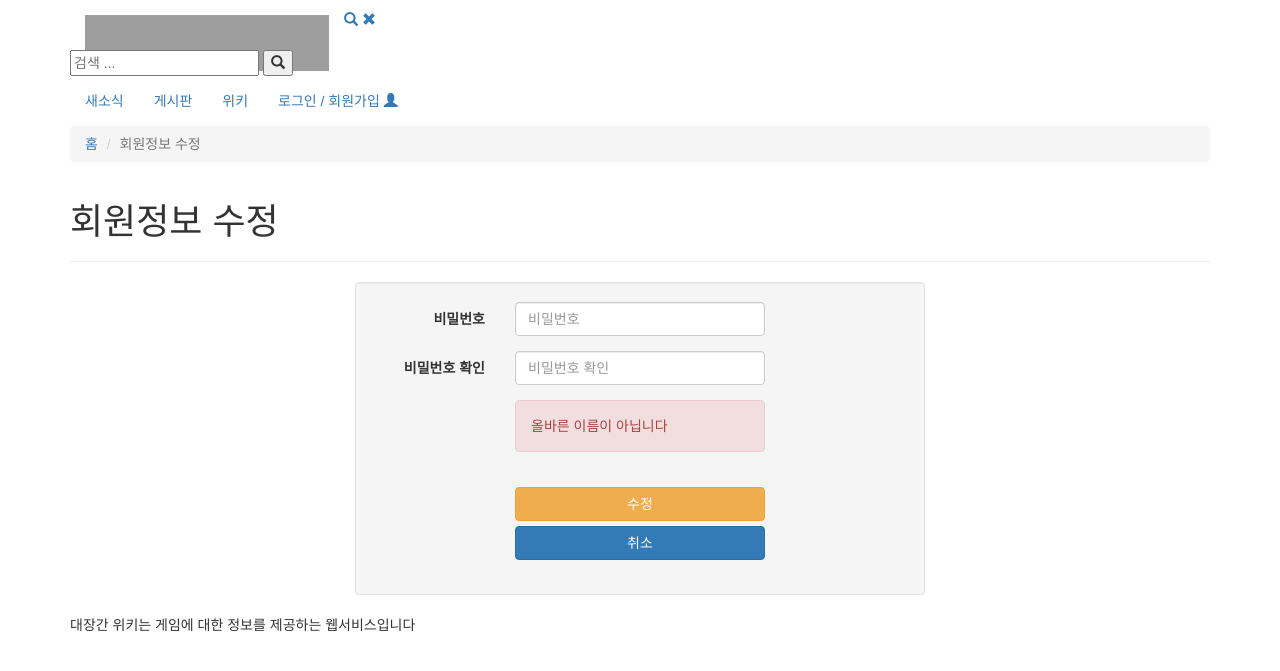
After one commit to pearlc/forge-markups, a PHP site: page /password_edit.php in a window 1280 px wide. The commit adds this page. Shown: the top 671 px of the page. Run offline with PHP 8.4, Linux system fonts and the light colour scheme; some libraries are stand-ins or nearby versions; some web fonts are replaced; grey boxes are pictures that could not be loaded.

Commit message:
비밀번호 수정 마크업 추가

```diff
--- a/html/login.php
+++ b/html/login.php
@@ -51,6 +51,11 @@ include('header.php');
                         </div>
                         <div class="form-group">
                             <div class="col-sm-offset-3 col-sm-6">
+                                <a href="">회원가입</a> / <a href="">비밀번호를 잊었나요?</a>
+                            </div>
+                        </div>
+                        <div class="form-group">
+                            <div class="col-sm-offset-3 col-sm-6">
                                 <div class="alert alert-danger alert-short" role="alert">올바른 이메일 주소가 아닙니다</div>
                                 <div class="alert alert-danger alert-short" role="alert">비밀번호를 입력해주세요</div>
                             </div>
--- /dev/null
+++ b/html/password_edit.php
@@ -0,0 +1,68 @@
+<?php
+include('header.php');
+?>
+
+<div id="main" class="container">
+
+    <div id="content" class="content bg-base section">
+
+        <div class="ribbon ribbon-highlight">
+            <ol class="breadcrumb ribbon-inner">
+                <li><a href="#">홈</a></li>
+                <li class="active" title="회원정보 수정">회원정보 수정</li>
+            </ol>
+        </div>
+
+        <header class="page-header">
+
+            <h1 class="page-title full-page-title">
+                회원정보 수정
+            </h1>
+
+        </header>
+
+        <div class="row style-single">
+
+            <div class="col-sm-12 entry-content">
+
+                <div class="well no-padding col-md-6 col-md-offset-3">
+
+                    <form class="form-horizontal" role="form">
+                        <div class="form-group">
+                            <label for="inputPassword" class="col-sm-3 control-label">비밀번호</label>
+                            <div class="col-sm-6">
+                                <input type="text" class="form-control" id="inputPassword" placeholder="비밀번호">
+                            </div>
+                        </div>
+                        <div class="form-group">
+                            <label for="inputPasswordRepeat" class="col-sm-3 control-label">비밀번호 확인</label>
+                            <div class="col-sm-6">
+                                <input type="text" class="form-control" id="inputPasswordRepeat" placeholder="비밀번호 확인">
+                            </div>
+                        </div>
+                        <div class="form-group">
+                            <div class="col-sm-offset-3 col-sm-6">
+                                <div class="alert alert-danger alert-short" role="alert">올바른 이름이 아닙니다</div>
+                            </div>
+                        </div>
+                        <div class="form-group">
+                            <div class="col-sm-offset-3 col-sm-6">
+                                <button type="submit" class="btn btn-block btn-warning">수정</button>
+                                <button type="submit" class="btn btn-block btn-primary">취소</button>
+                            </div>
+                        </div>
+                    </form>
+
+                </div>
+
+            </div><!--/.col-sm-12 entry-content-->
+
+        </div>
+
+    </div><!--/#content-->
+
+</div><!--#main.container-->
+
+<?php
+include('footer.php');
+?>
--- a/html/profile.php
+++ b/html/profile.php
@@ -49,8 +49,8 @@ include('header.php');
                             <td>
                             </td>
                             <td>
-                                <a href="http://general-admin.homestead.com:8000/user/edit" class="btn btn-warning btn-sm" role="button">내 정보 변경</a>
-                                <a href="http://general-admin.homestead.com:8000/user/edit" class="btn btn-warning btn-sm" role="button">비밀번호 변경</a>
+                                <a href="profile_edit.php" class="btn btn-warning btn-sm" role="button">내 정보 변경</a>
+                                <a href="password_edit.php" class="btn btn-warning btn-sm" role="button">비밀번호 변경</a>
                             </td>
                         </tr>
                         </tbody>
--- a/html/register.php
+++ b/html/register.php
@@ -75,7 +75,7 @@ include('header.php');
                         </div>
                         <div class="form-group">
                             <div class="col-sm-offset-3 col-sm-6">
-                                <button type="submit" class="btn btn-block btn-lg btn-warning">Sign in</button>
+                                <button type="submit" class="btn btn-block btn-lg btn-warning">회원 가입</button>
                             </div>
                         </div>
                     </form>
```
Also changed, not shown: html/password_update.php (added, +44 -0 lines), html/profile_edit.php (added, +62 -0 lines), html/profile_update.php (added, +44 -0 lines), html/withdrawal.php (added, +7 -0 lines).
